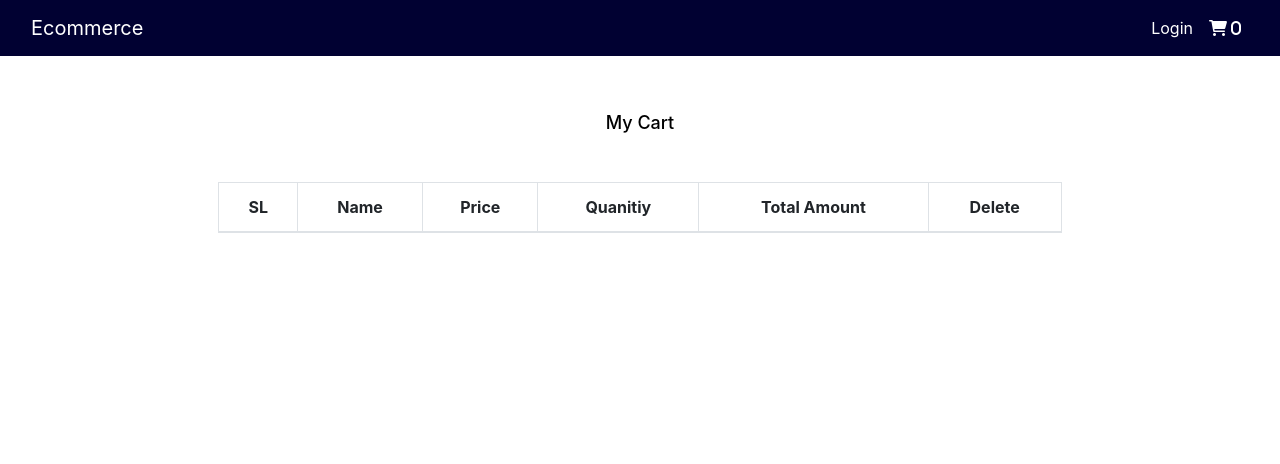
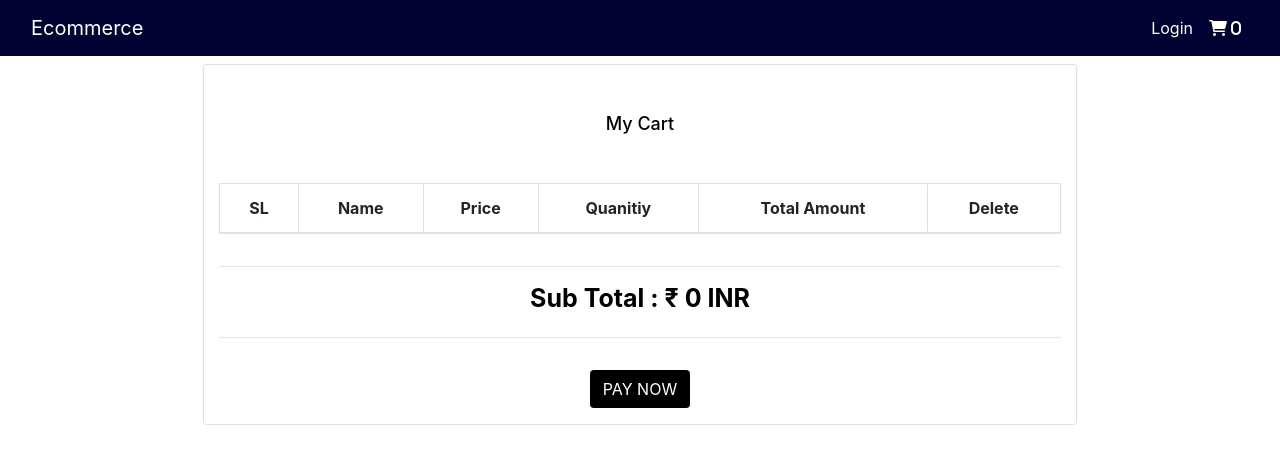
Before and after one commit to anandvmclt/react-client, a React (Create React App) app: page /cart in a window 1280 px wide. Shown: the top 464 px of the page. Built offline with nearby package versions, Linux system fonts and the light colour scheme.

Commit message:
Video 27 compleeted

```diff
--- a/src/action/cartActions.js
+++ b/src/action/cartActions.js
@@ -10,7 +10,7 @@ export const addTocart = (product, quantity) => (dispatch, getState) => {
 
     dispatch({type:'ADD_TO_CART', payload : cartItems})
 
-    localStorage.setItem('cartItems', JSON.stringify(getState().addTocartReducer.cartItems))
+    localStorage.setItem('cartItems', JSON.stringify(getState().cartReducer.cartItems))
 }
 
 export const deleteFromCart=(item) => dispatch => {
--- a/src/components/Navbar.js
+++ b/src/components/Navbar.js
@@ -2,8 +2,8 @@ import React from 'react'
 import {useDispatch , useSelector}  from 'react-redux';
 
 export default function Navbar() {
-    const addtocartreducer = useSelector(state => state.addTocartReducer)
-    const { cartItems} = addtocartreducer;
+    const cartreducer = useSelector(state => state.cartReducer)
+    const { cartItems} = cartreducer;
     return (
         <div>
             <nav className="navbar navbar-expand-lg">
--- a/src/components/screens/Cartscreen.js
+++ b/src/components/screens/Cartscreen.js
@@ -4,15 +4,15 @@ import { useState, useDispatch, useSelector } from 'react-redux'
 import { addTocart, deleteFromCart } from '../../action/cartActions'
 
 function Cartscreen() {
-    const cartreducerstate = useSelector(state => state.addTocartReducer)
+    const cartreducerstate = useSelector(state => state.cartReducer)
     const dispatch = useDispatch()
     const {cartItems} = cartreducerstate
-
+   var subtotal = cartItems.reduce((acc, item) => acc + (item.price * item.quantity), 0)
   return (
     <div>
         <div className='row mt-2 justify-content-center'>
 
-        <div className='col-md-8'>
+        <div className='col-md-8 card'>
                 <h1 className='text-center m-5'>My Cart </h1>
                 <table className='table table-bordered'>
                     <thead>
@@ -41,16 +41,23 @@ function Cartscreen() {
                                     </select> </td>
                                 <td>{item.price * item.quantity} </td>
                                 <td><i className='far fa-trash-alt'
-                                 onClick={dispatch(deleteFromCart(item))}> </i> </td>
+                                onClick={()=>{dispatch(deleteFromCart(item))}} > </i> </td>
                             </tr>
                         })}
                     </tbody>
                 </table>
+                        <hr/>
+                        <h6 className='text-center'>Sub Total : ₹ {subtotal} INR </h6>
+                        <hr/>
+                        <div className='text-center p-3'>
+                        <button className='btn'> PAY NOW</button>
+                        </div>
+                        </div>
 
-            </div>
         </div>
     </div>
   )
 }
 
 export default Cartscreen
+//onClick={dispatch(deleteFromCart(item))}
--- a/src/index.css
+++ b/src/index.css
@@ -29,6 +29,11 @@ h1{
   color: black !important;
 }
 
+h6{
+  font-size: 25px !important;
+  font-weight: bold !important;
+  color: black !important;
+}
 .img-fluid{
   height: 200px !important;
 }
@@ -41,3 +46,8 @@ h1{
 p{
   text-align: left;
 }
+.btn {
+  background-color: black !important;
+  color: white !important;
+  width: 200px0 !important;
+}
--- a/src/reducer/cartReducer.js
+++ b/src/reducer/cartReducer.js
@@ -1,4 +1,4 @@
-const addTocartReducer = (state = { cartItems: [] }, action) => {
+const cartReducer = (state = { cartItems: [] }, action) => {
 
     switch (action.type) {
         case 'ADD_TO_CART':
@@ -24,4 +24,4 @@ const addTocartReducer = (state = { cartItems: [] }, action) => {
     }
 }
 
-export default addTocartReducer;
+export default cartReducer;
--- a/src/store.js
+++ b/src/store.js
@@ -1,5 +1,5 @@
 import { getAllProductsReducer, getProductByIdReducer } from "./reducer/productReducer";
-import addTocartReducer from "./reducer/cartReducer";
+import cartReducer from "./reducer/cartReducer";
 import { combineReducers } from 'redux';
 import { createStore, applyMiddleware} from "redux";
 import thunk from 'redux-thunk';
@@ -8,12 +8,12 @@ import { composeWithDevTools } from 'redux-devtools-extension';
 const finalReducer = combineReducers({
     getAllProductsReducer : getAllProductsReducer,
     getProductByIdReducer : getProductByIdReducer,
-    addTocartReducer : addTocartReducer
+    cartReducer : cartReducer
 })
 
 const cartItems = localStorage.getItem('cartItems') ? JSON.parse(localStorage.getItem('cartItems')) : []
 const initialState = {
-  addTocartReducer : {cartItems : cartItems}
+  cartReducer : {cartItems : cartItems}
 }
 const composeEnhancers = composeWithDevTools({
     // Specify here name, actionsBlacklist, actionsCreators and other options
```
